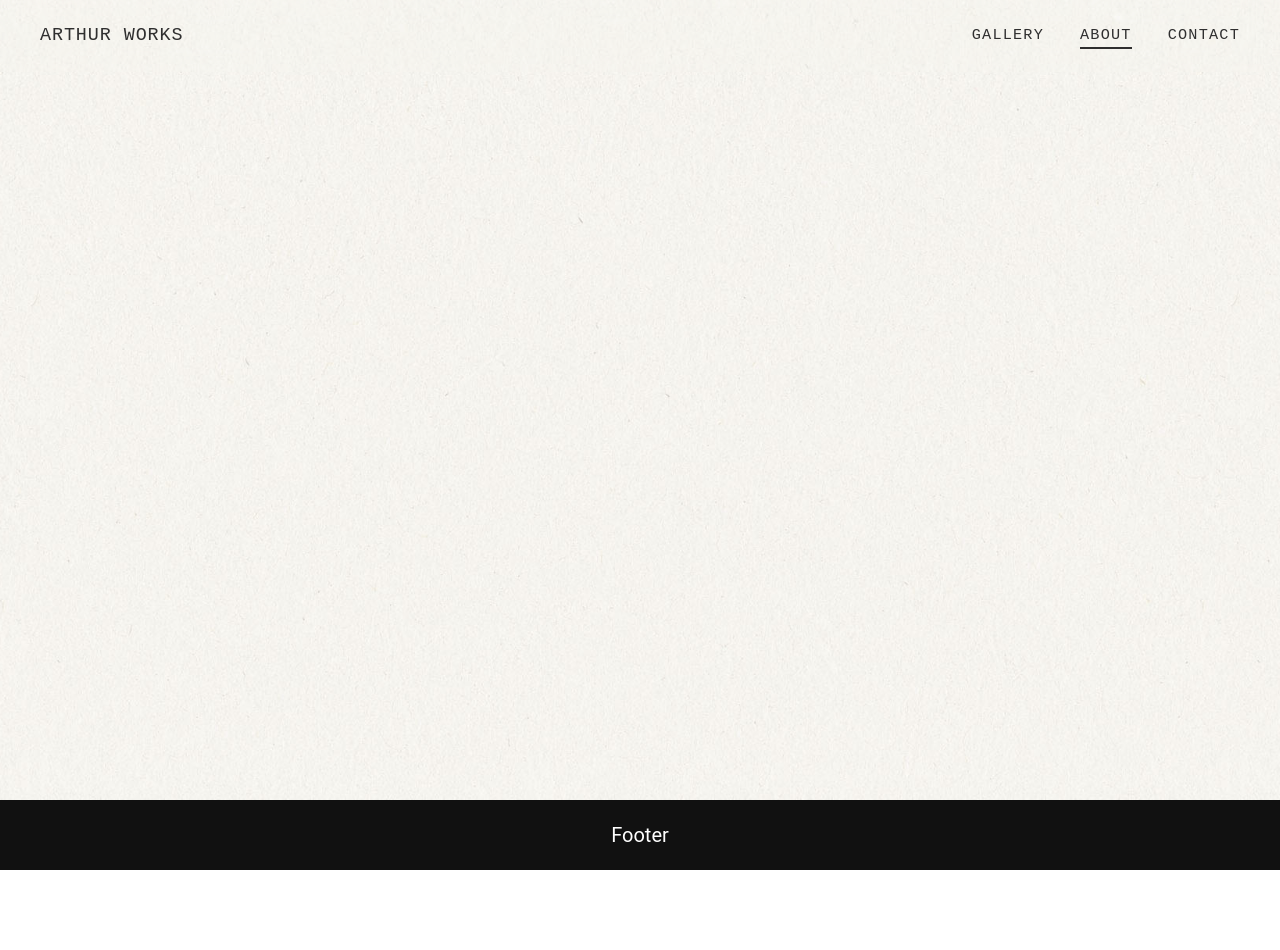
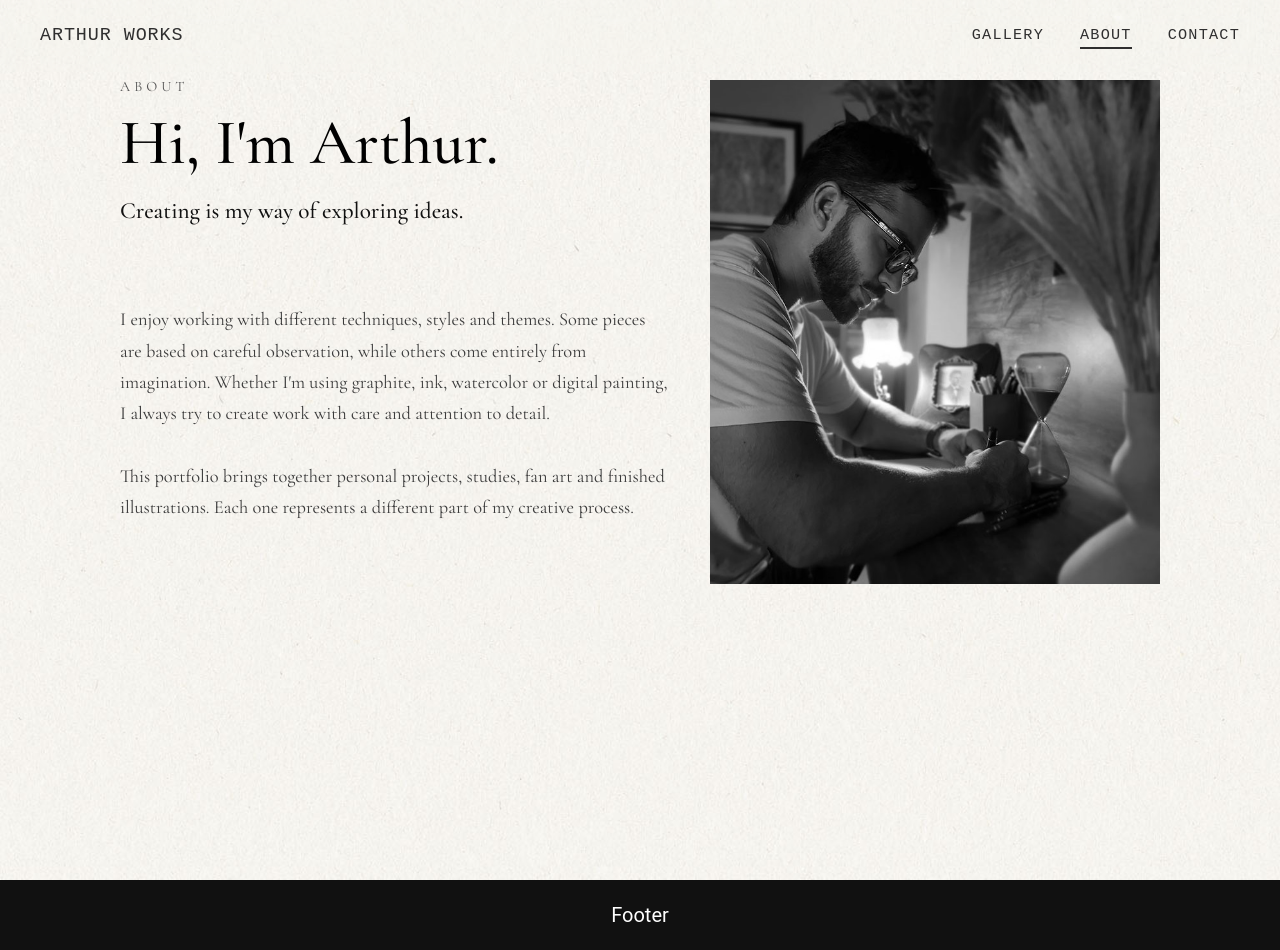
Before and after one commit to arthurdaraujo/arthur-works, a React (Vite) app: page /about in a window 1280 px wide. Before the commit the page ends 870 px from the top, so only its background shows below. Built offline with nearby package versions, Linux system fonts and the light colour scheme; a web font is replaced by a local one.

Commit message:
feat: first version of about complete

```diff
--- a/src/Pages/AboutPage.jsx
+++ b/src/Pages/AboutPage.jsx
@@ -1,9 +1,121 @@
-import Styled from 'styled-components';
+import Styled from "styled-components";
+import aboutimage from "../Assets/aboutimage.jpg";
 
 export default function AboutPage() {
     return (
-        <main>
+        <MainStyled>
 
-        </main>
-    )
+            <ArticleStyled>
+
+                <span>ABOUT</span>
+
+                <h1>
+                    Hi, I'm Arthur.
+                </h1>
+
+                <p>
+                    <strong>Creating is my way of exploring ideas.</strong>
+
+                    <br /><br />
+                    I enjoy working with different techniques, styles and themes.
+                    Some pieces are based on careful observation, while others come
+                    entirely from imagination. Whether I'm using graphite, ink, watercolor or
+                    digital painting, I always try to create work with care and attention to detail.
+
+                    <br /><br />
+                    This portfolio brings together personal projects,
+                    studies, fan art and finished illustrations. Each
+                    one represents a different part of my creative process.
+                </p>
+
+            </ArticleStyled>
+
+            <ImageSectionStyled>
+
+                <img
+                    src={aboutimage}
+                    alt="Arthur drawing"
+                />
+
+            </ImageSectionStyled>
+
+        </MainStyled>
+    );
 }
+
+const MainStyled = Styled.main`
+    display: flex;
+    justify-content: center;
+    gap: 40px;
+    padding-top: 80px;
+
+    @media (max-width:1050px){
+        flex-direction: column-reverse;
+        align-items: center;
+        gap: 40px;
+        padding: 80px 40px;
+    }
+`;
+
+const ArticleStyled = Styled.article`
+    flex: 1.1;
+    max-width: 550px;
+    display: flex;
+    flex-direction: column;
+
+    gap: 25px;
+
+
+    span{
+        font-size: .9rem;
+        letter-spacing: .28em;
+        text-transform: uppercase;
+        color: #555;
+    }
+
+    h1{
+        font-size: clamp(3rem,5vw,5.8rem);
+        font-weight: 500;
+        line-height: .75;
+    }
+
+    p{
+        font-size: 1.15rem;
+        line-height: 1.7;
+        color: #3b3b3b;
+    }
+
+    strong{
+        display:block;
+        margin-bottom: 10px;
+        font-size: 1.45rem;
+        font-weight: 500;
+        color: #111;
+    }
+`;
+
+const ImageSectionStyled = Styled.section`
+    display: flex;
+    justify-content: center;
+    flex: .9;
+    max-width:450px;
+
+    img{
+        width: 100%;
+        max-width: 620px;
+        aspect-ratio: 4/5;
+        object-fit: contain;
+        object-position: top;
+        display: block;
+    }
+
+    @media (max-width:1050px){
+        width: 100%;
+        max-width: 100%;
+
+        img{
+            object-fit: cover;
+            max-width: 550px;
+        }
+    }
+`;
```
Also changed, not shown: src/assets/aboutimage.jpg (added).
